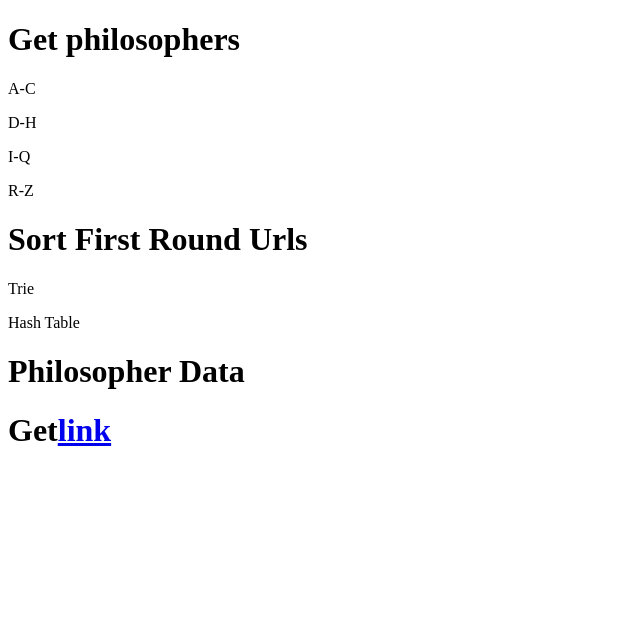
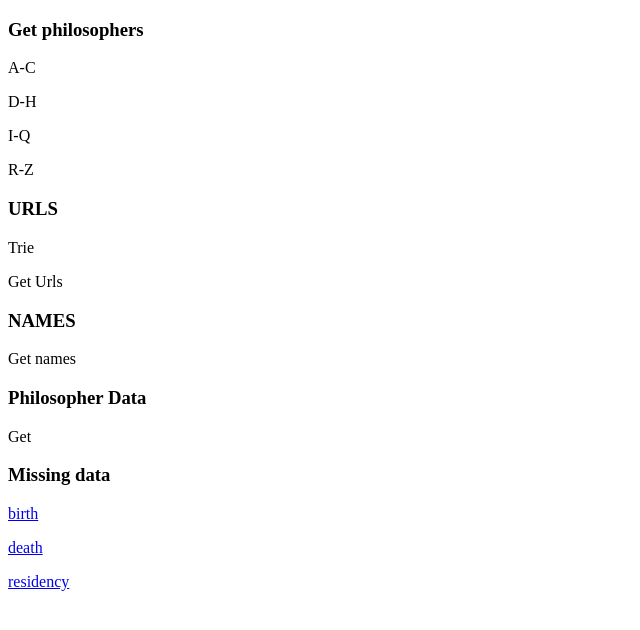
Before and after one commit to ekotwick/philosograph, a website: page scrape/private/index.html in a window 1280 px wide. Shown: the whole page, without its empty margins (0-640 px from the left). Drawn offline with Linux system fonts and the light colour scheme.

Commit message:
update html for new routes

```diff
--- a/scrape/private/index.html
+++ b/scrape/private/index.html
@@ -8,17 +8,23 @@
 <body>
   <!-- We will render our React app into a div with an id of 'app' -->
   <!-- We can grab it off the DOM by saing `document.getElementById('app');` -->
-  <h1>Get philosophers</h1>
+  <h3>Get philosophers</h3>
     <p>A-C</p> <!-- <a href="/scr/phil/a-c">link</a> -->
     <p>D-H</p> <!-- <a href="/scr/phil/d-h">link</a> -->
     <p>I-Q</p> <!-- <a href="/scr/phil/i-q">link</a> -->
     <p>R-Z</p> <!-- <a href="/scr/phil/r-z">link</a> -->
 
-  <h1>Sort First Round Urls</h1>
+  <h3>URLS</h3>
     <p>Trie</p> <!-- <a href='/scr/firstUrl/trie'>link</a> -->
-    <p>Hash Table</p> <!-- <a href='/scr/firstUrl/set'>link</a> -->
+    <p>Get Urls</p> <!-- <a href='/scr/firstUrl/url/set/url'>link</a> -->
 
-  <h1>Philosopher Data<h1>
-    <p1>Get</p1><a href='/scr/philData'>link</a>
+  <h3>NAMES</h3>
+    <p> Get names </p> <!-- <a href='/scr/firstUrl/alldata/set/name'>link</a> -->
+  <h3>Philosopher Data</h3>
+    <p>Get</p> <!-- <a href='/scr/philData'>link</a> -->
+  <h3>Missing data </h3>
+    <a href='/scr/missing/birth'><p>birth</p></a>
+    <a href='/scr/missing/death'><p>death</p></a>
+    <a href='/scr/missing/residency'><p>residency</p></a>
 </body>
 </html>
```
